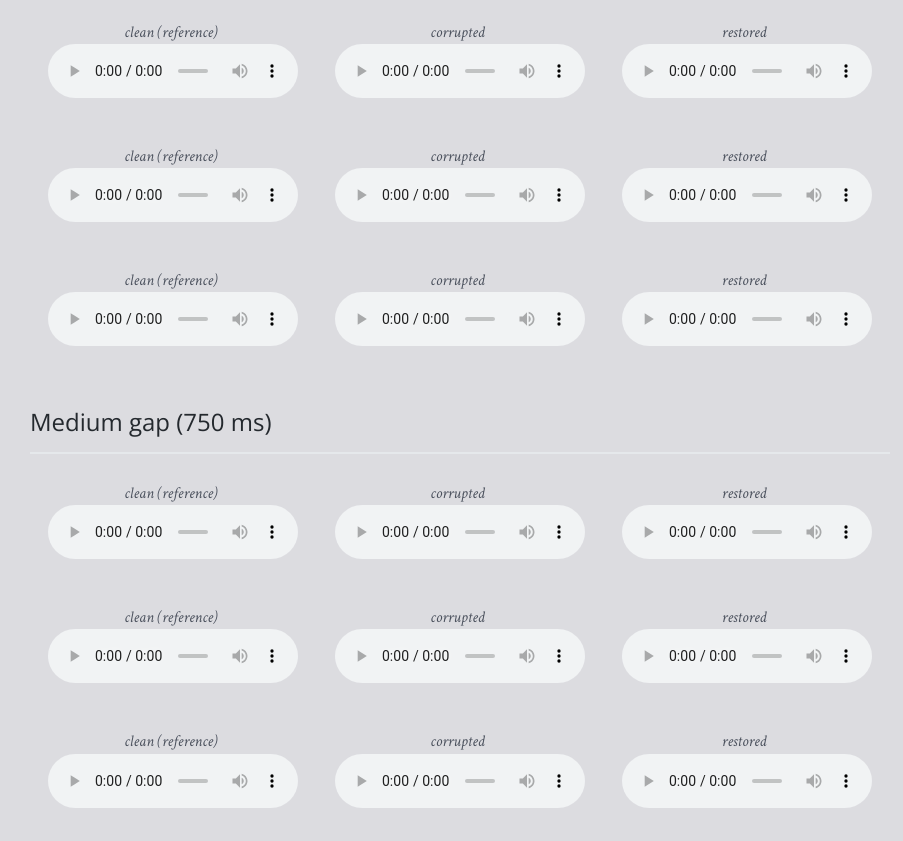
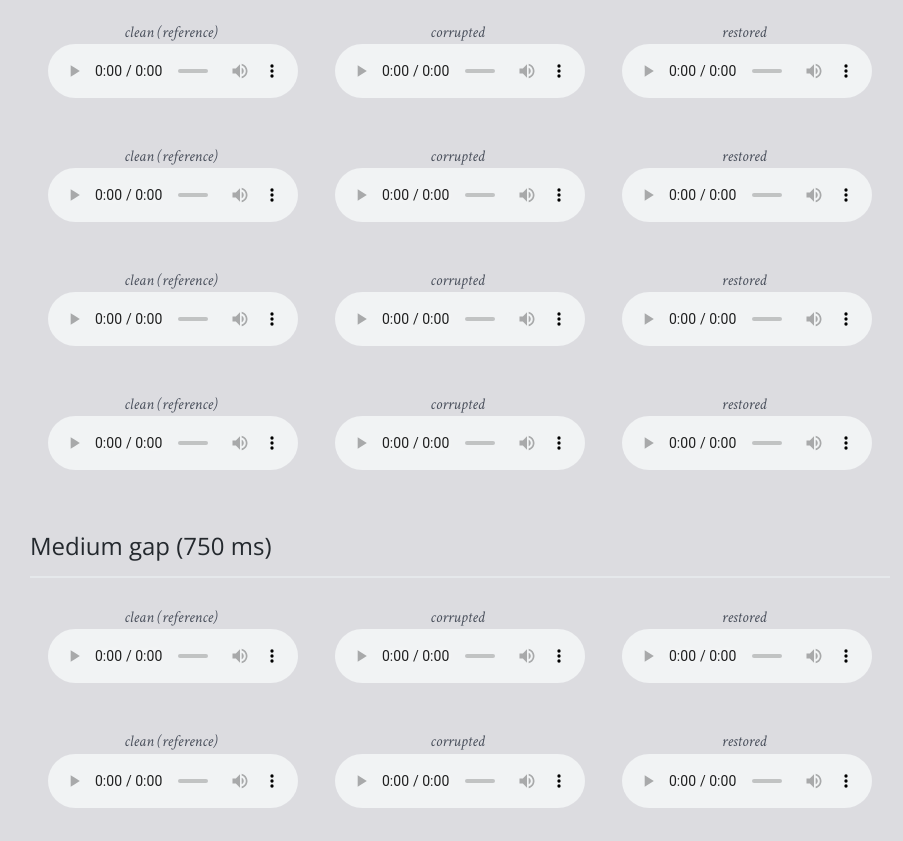
Before and after one commit to aircarlo/bin2bin_music_inpainting, a plain HTML site: page index.html in a window 1280 px wide. Shown: the part 866-1707 px from the top of the page, without its empty margins (180-1083 px from the left). Drawn offline with nearby package versions, Linux system fonts and the light colour scheme.

Commit message:
Add files via upload

```diff
--- a/index.html
+++ b/index.html
@@ -17,7 +17,7 @@
     <div class='section'>
         <h1 class="italicized_h2">bin2bin Music Signals Inpainting</h1>
 
-		<p>This page contains some listening samples to evaluate the performance of <em>bin2bin</em>, a cGAN-based spectrogram inpainting approach, first described in: <em>A Score-aware Generative Approach for Music Signals Inpainting</em> - C. Aironi, L. Gabrielli, S. Cornell, S. Squartini (2023)</p>
+		<p>This page contains some listening samples to evaluate the performance of <em>bin2bin</em>, a cGAN-based spectrogram inpainting approach, described in: <em>A Score-aware Generative Approach for Music Signals Inpainting</em> - C. Aironi, L. Gabrielli, S. Cornell, S. Squartini (2023)</p>
 
     </div>
 
@@ -70,6 +70,18 @@
             </div>
         </div>
 
+        <div class='playlist'>
+		    <div class='labeled-audio'><p class='text'>clean (reference)</p>
+                <audio preload='metadata' controls><source src='samples/small_sample_4/clean_S_4.wav' type='audio/mpeg'></audio>
+            </div>
+		    <div class='labeled-audio'><p class='text'>corrupted</p>
+                <audio preload='metadata' controls><source src='samples/small_sample_4/lossy_S_4.wav' type='audio/mpeg'></audio>
+            </div>
+		    <div class='labeled-audio'><p class='text'>restored</p>
+                <audio preload='metadata' controls><source src='samples/small_sample_4/bin2bin_midi_S_4.wav' type='audio/mpeg'></audio>
+            </div>
+        </div>
+
         <h3>Medium gap (750 ms)</h3>
 
         <div class='playlist'>
```
